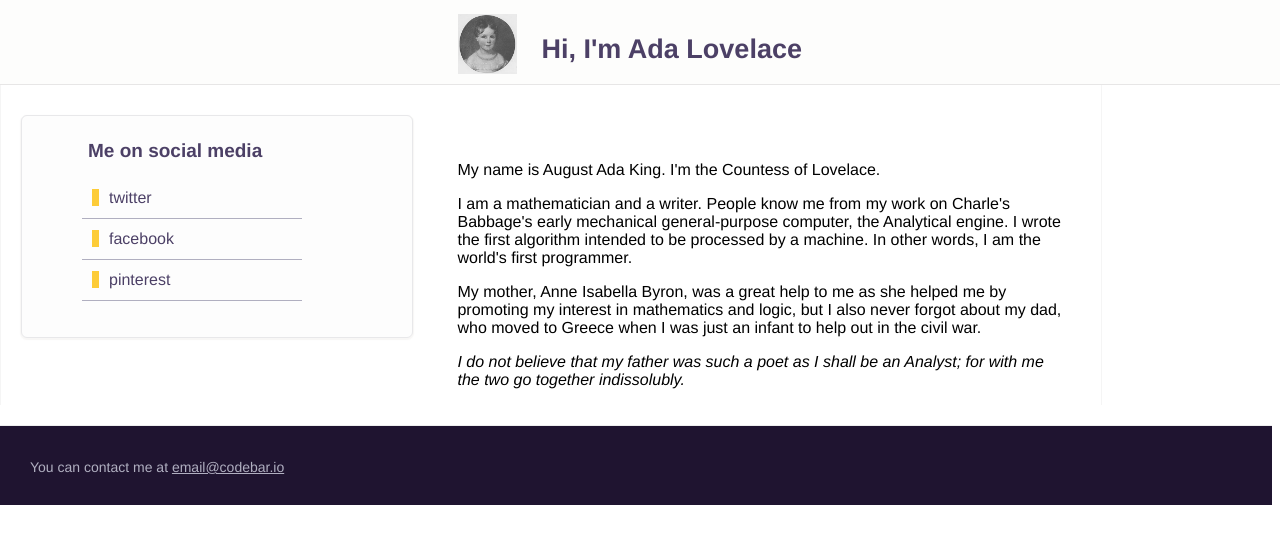
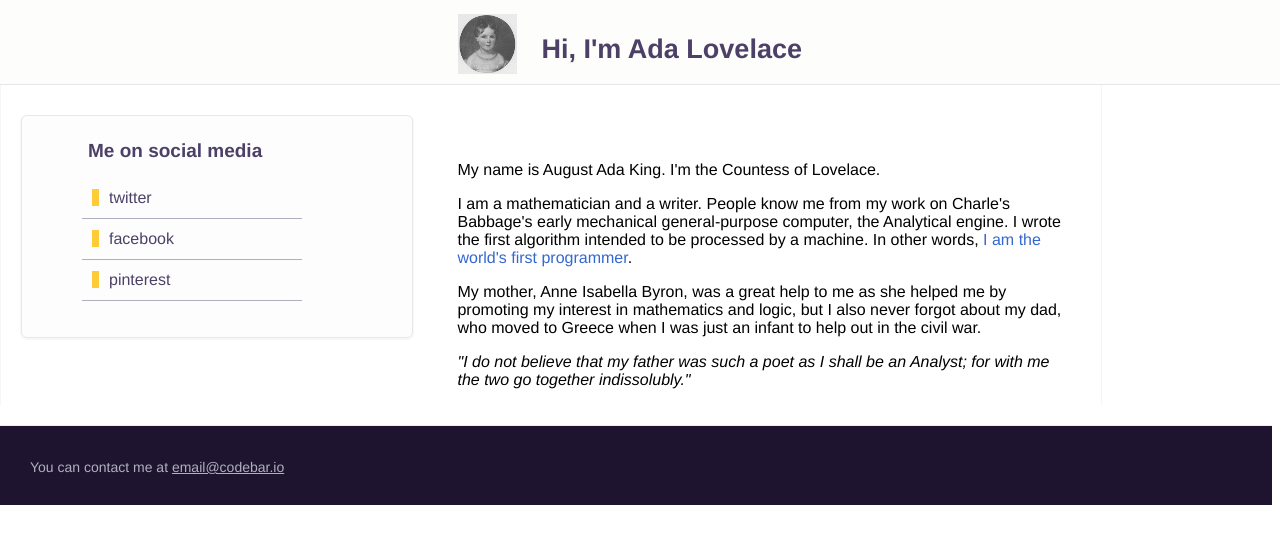
Before and after one commit to codebar/tutorials, a Jekyll site: the page html/lesson3/example.html, which Jekyll copies as it is, in a window 1280 px wide. Shown: the top 544 px of the page. Built offline with Jekyll 4.4.1, drawn with Linux system fonts in a browser that asks for light colours; Markdown is read by kramdown in place of the engine named in the settings.

Commit message:
add highlighted content

```diff
--- a/html/lesson3/example.html
+++ b/html/lesson3/example.html
@@ -29,7 +29,7 @@
         </p>
 
         <p>
-        I am a mathematician and a writer. People know me from my work on Charle's Babbage's early mechanical general-purpose computer, the Analytical engine. I wrote the first algorithm intended to be processed by a machine. In other words, I am the world's first programmer.
+        I am a mathematician and a writer. People know me from my work on Charle's Babbage's early mechanical general-purpose computer, the Analytical engine. I wrote the first algorithm intended to be processed by a machine. In other words,<span class="highlight"> I am the world's first programmer</span>.
         </p>
 
         <p>
--- a/html/lesson3/styles.css
+++ b/html/lesson3/styles.css
@@ -108,3 +108,7 @@ a {
 a:hover {
   color: #a26cd2
 }
+
+.highlight {
+  color: highlight;
+}
```
Also changed, not shown: other parts of html/lesson3/example.html (+1 -1 lines).
